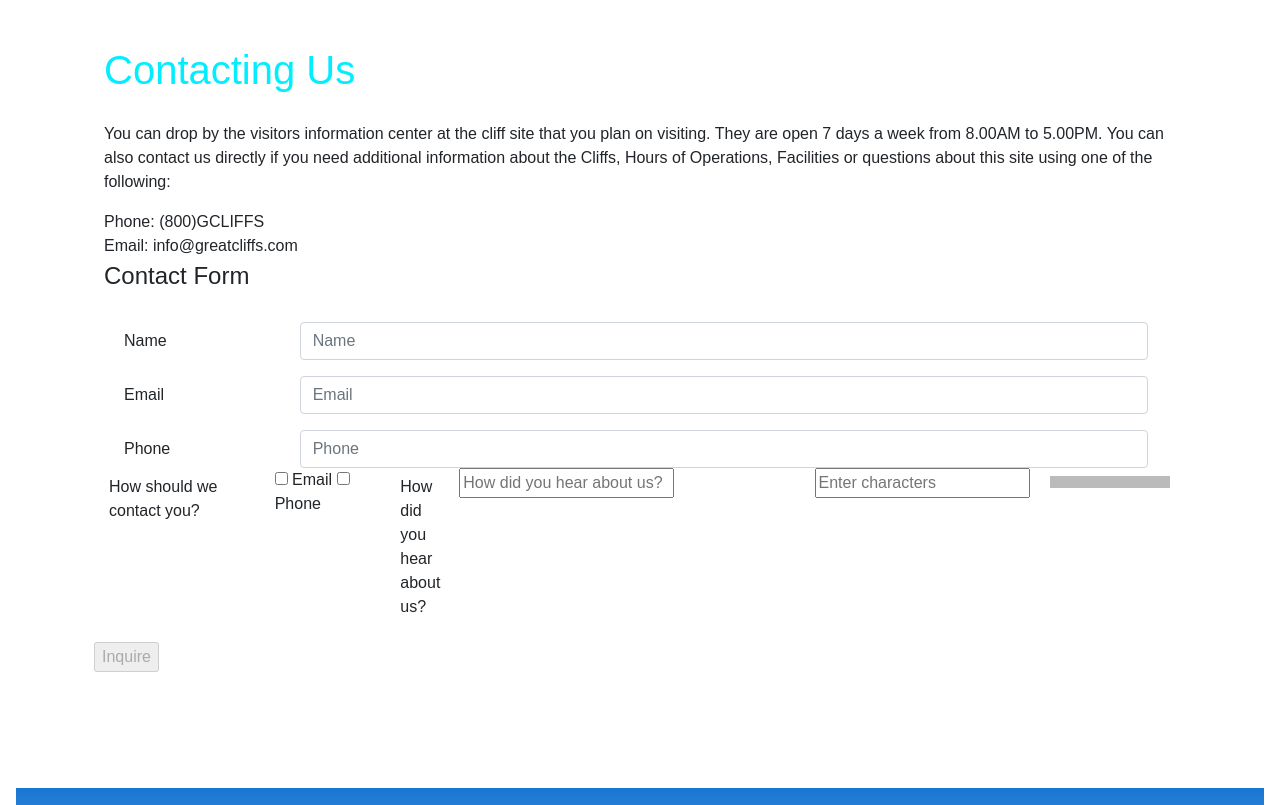
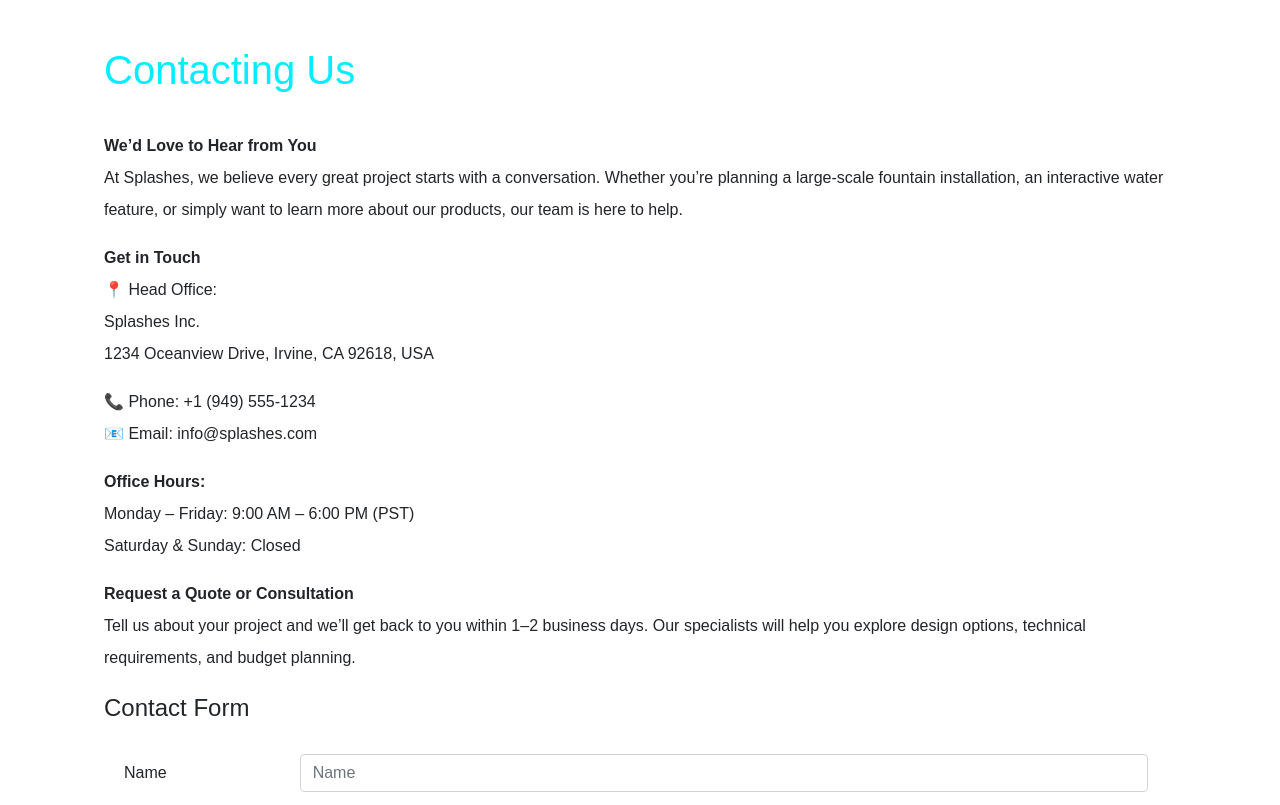
Before and after one commit to xinrandf/Project-1-Client--Splashes, a plain HTML site: page contact.html in a window 1280 px wide. Shown: the part 1050-1855 px from the top of the page. Drawn offline with nearby package versions, Linux system fonts and the light colour scheme; a script that the page names is missing; a small style sheet from the web is missing.

Commit message:
contact page update

```diff
--- a/contact.html
+++ b/contact.html
@@ -56,21 +56,32 @@
 <main>
     <h1>Contacting Us</h1>
 <p>
-You can drop by the visitors information center at the cliff site that you plan on visiting. They are open
-7 days a week from 8.00AM to 5.00PM. You can also contact us directly if you need additional information about
-the Cliffs, Hours of Operations, Facilities or questions about this site using one of the following:
-</p>
 
-<div class="contactinfo">
-    <div class="phone">
-        <span>Phone:</span>
-        <span>(800)GCLIFFS</span>
-    </div>
-      </div>
-        </div>
-    <div class="email">
-        <span>Email:</span>
-        <span>info@greatcliffs.com</span>
+<style>
+    .contact-section p {
+        line-height: 2;
+    }
+</style>
+
+<div class="contact-section">
+    <p><strong>We’d Love to Hear from You</strong><br>
+    At Splashes, we believe every great project starts with a conversation. Whether you’re planning a large-scale fountain installation, an interactive water feature, or simply want to learn more about our products, our team is here to help.</p>
+
+    <p><strong>Get in Touch</strong><br>
+    📍 Head Office:<br>
+    Splashes Inc.<br>
+    1234 Oceanview Drive, Irvine, CA 92618, USA</p>
+
+    <p>📞 Phone: +1 (949) 555-1234<br>
+    📧 Email: info@splashes.com</p>
+
+    <p><strong>Office Hours:</strong><br>
+    Monday – Friday: 9:00 AM – 6:00 PM (PST)<br>
+    Saturday & Sunday: Closed</p>
+
+    <p><strong>Request a Quote or Consultation</strong><br>
+    Tell us about your project and we’ll get back to you within 1–2 business days. Our specialists will help you explore design options, technical requirements, and budget planning.</p>
+</div>
     </div>
 </div>
 <style>
```
